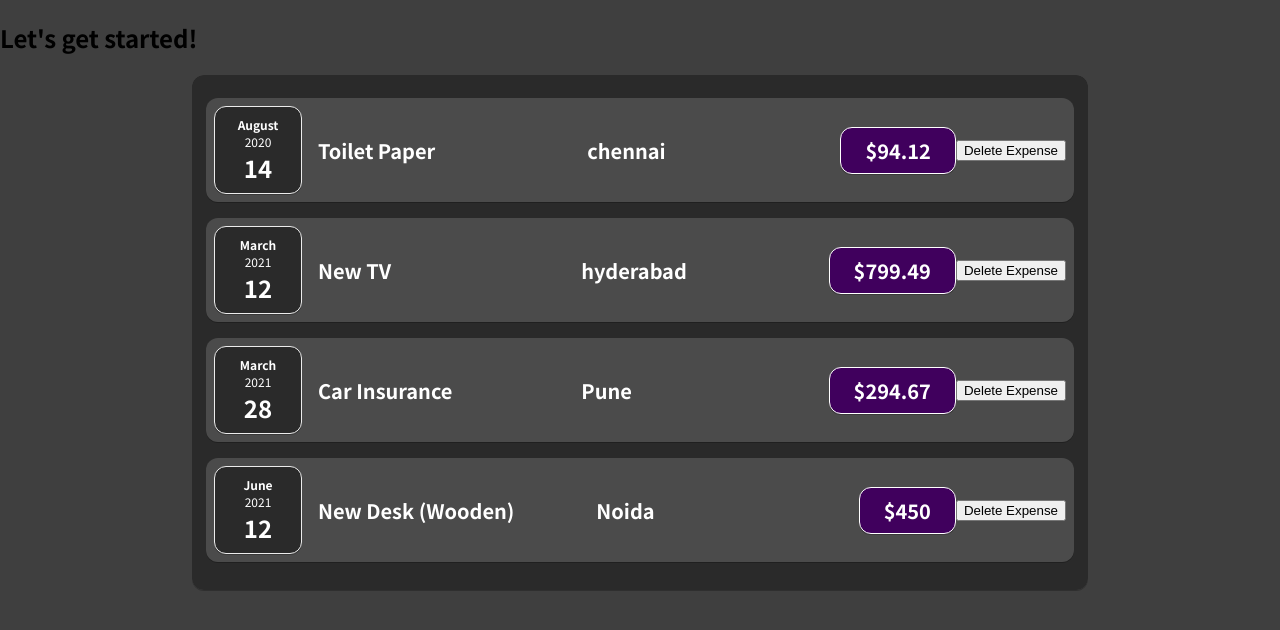
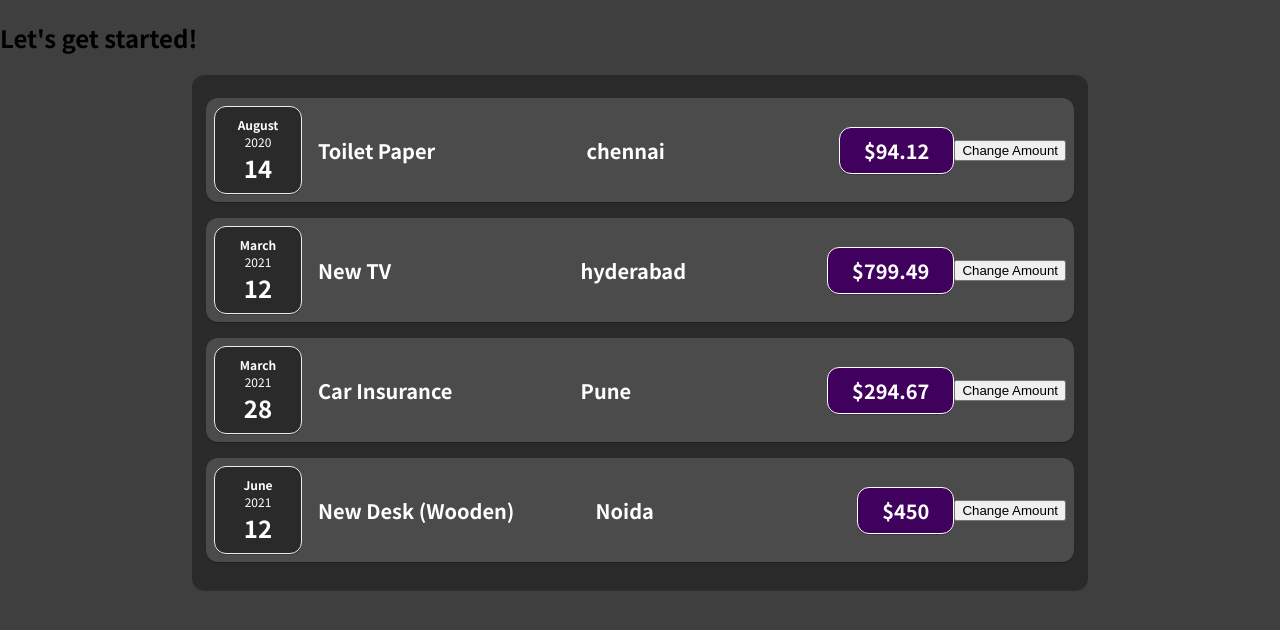
Before and after one commit to Meena024/React-ExpenseTracker, a React (Create React App) app: page / in a window 1280 px wide. Shown: the top 630 px of the page. Built offline with nearby package versions, Linux system fonts and the light colour scheme.

Commit message:
Changing Delete Expense button into change amount and updating amount value to 100$.

```diff
--- a/src/components/Expenses/ExpenseItem.js
+++ b/src/components/Expenses/ExpenseItem.js
@@ -1,18 +1,21 @@
+import React, { useState } from 'react';
+
 import ExpenseDate from './ExpenseDate';
 import ExpenseDetails from './ExpenseDetails';
 import Card from '../UI/Card';
 import './ExpenseItem.css';
 
 const ExpenseItem = (props) => {
-    const DeleteExpenseHandler =() => {
-        console.log('clicked!!!');
+    const [amount, setTitle] = useState(props.amount);
+    const ChangeAmountHandler = () => {
+        setTitle(100);
     };
 
     return (
         <Card className='expense-item'>
-            <ExpenseDate date = {props.date}/>
-            <ExpenseDetails amount = {props.amount} location = {props.location} title = {props.title}/>
-        <button onClick={DeleteExpenseHandler}>Delete Expense</button>
+            <ExpenseDate date={props.date} />
+            <ExpenseDetails amount={amount} location={props.location} title={props.title} />
+            <button onClick={ChangeAmountHandler}>Change Amount</button>
         </Card>
     );
 }
```
